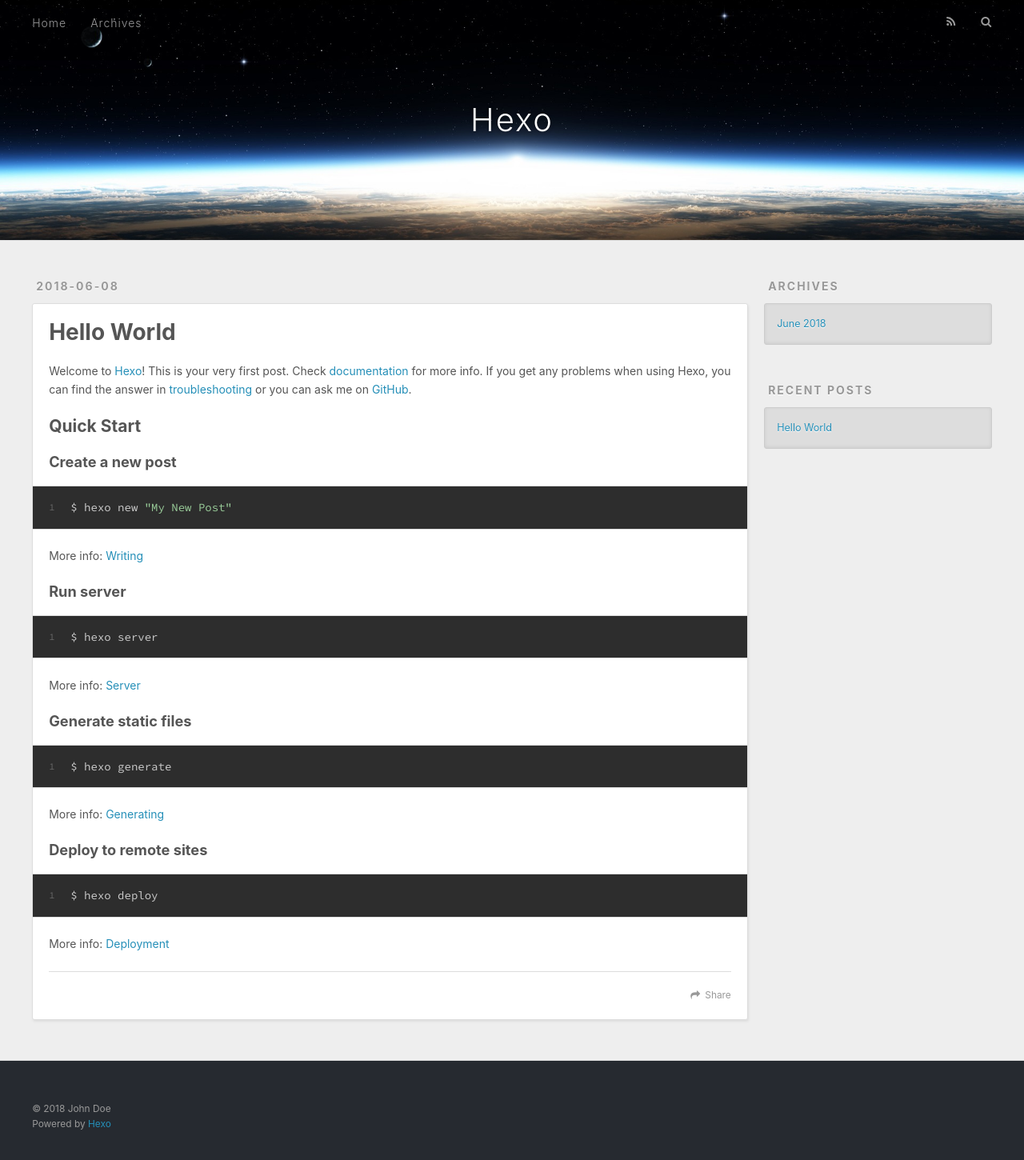
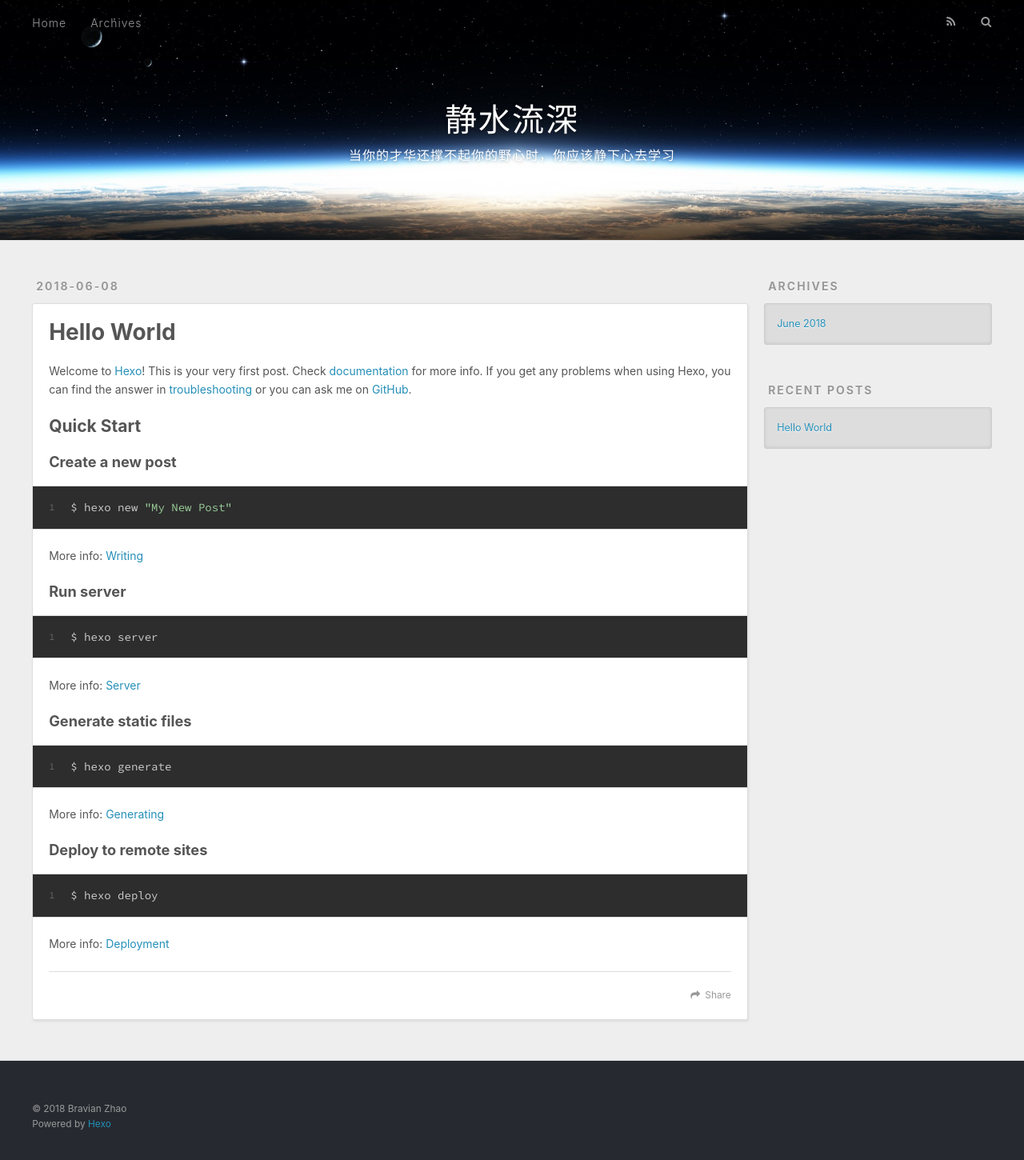
Before and after one commit to BravianZhao/blog, a plain HTML site: page index.html in a window 1280 px wide. Shown: the whole page at 80% size. Drawn offline with nearby package versions, Linux system fonts and the light colour scheme.

Commit message:
Site updated: 2018-06-08 10:51:46

```diff
--- a/index.html
+++ b/index.html
@@ -5,17 +5,17 @@
 
 
 
-  <title>Hexo</title>
+  <title>静水流深</title>
   <meta name="viewport" content="width=device-width, initial-scale=1, maximum-scale=1">
   <meta property="og:type" content="website">
-<meta property="og:title" content="Hexo">
+<meta property="og:title" content="静水流深">
 <meta property="og:url" content="http://yoursite.com/index.html">
-<meta property="og:site_name" content="Hexo">
+<meta property="og:site_name" content="静水流深">
 <meta property="og:locale" content="default">
 <meta name="twitter:card" content="summary">
-<meta name="twitter:title" content="Hexo">
+<meta name="twitter:title" content="静水流深">
 
-    <link rel="alternate" href="/atom.xml" title="Hexo" type="application/atom+xml">
+    <link rel="alternate" href="/atom.xml" title="静水流深" type="application/atom+xml">
 
 
     <link rel="icon" href="/favicon.png">
@@ -34,8 +34,12 @@
   <div id="header-outer" class="outer">
     <div id="header-title" class="inner">
       <h1 id="logo-wrap">
-        <a href="/" id="logo">Hexo</a>
+        <a href="/" id="logo">静水流深</a>
       </h1>
+
+        <h2 id="subtitle-wrap">
+          <a href="/" id="subtitle">当你的才华还撑不起你的野心时，你应该静下心去学习</a>
+        </h2>
 
     </div>
     <div id="header-inner" class="inner">
@@ -97,7 +101,7 @@
 
     </div>
     <footer class="article-footer">
-      <a data-url="http://yoursite.com/2018/06/08/hello-world/" data-id="cji5czjp50000sauaqmzev34a" class="article-share-link">Share</a>
+      <a data-url="http://yoursite.com/2018/06/08/hello-world/" data-id="cji5djwm90000wbuaefhz45wg" class="article-share-link">Share</a>
 
 
     </footer>
@@ -153,7 +157,7 @@
 
   <div class="outer">
     <div id="footer-info" class="inner">
-      &copy; 2018 John Doe<br>
+      &copy; 2018 Bravian Zhao<br>
       Powered by <a href="http://hexo.io/" target="_blank">Hexo</a>
     </div>
   </div>
```
Also changed, not shown: 2018/06/08/hello-world/index.html (+10 -6 lines), archives/2018/06/index.html (+11 -7 lines), archives/2018/index.html (+11 -7 lines), archives/index.html (+11 -7 lines).
